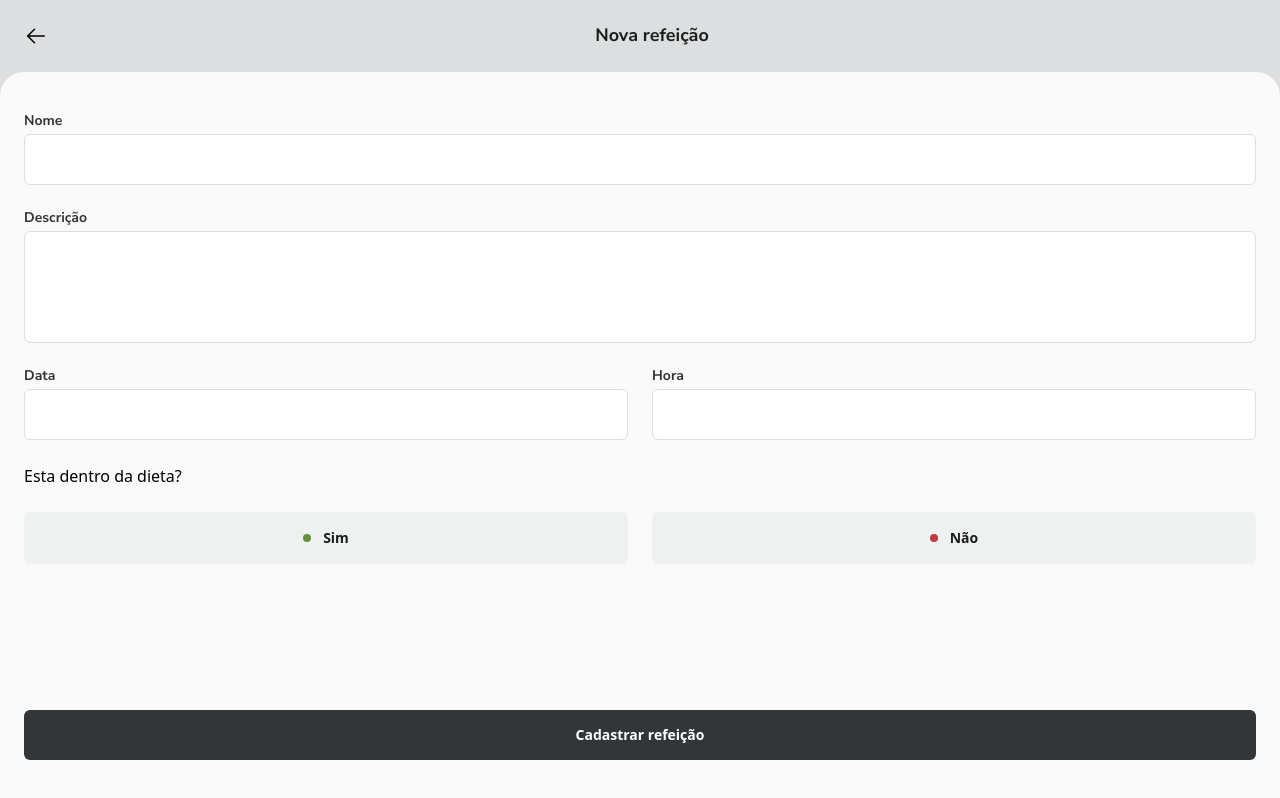
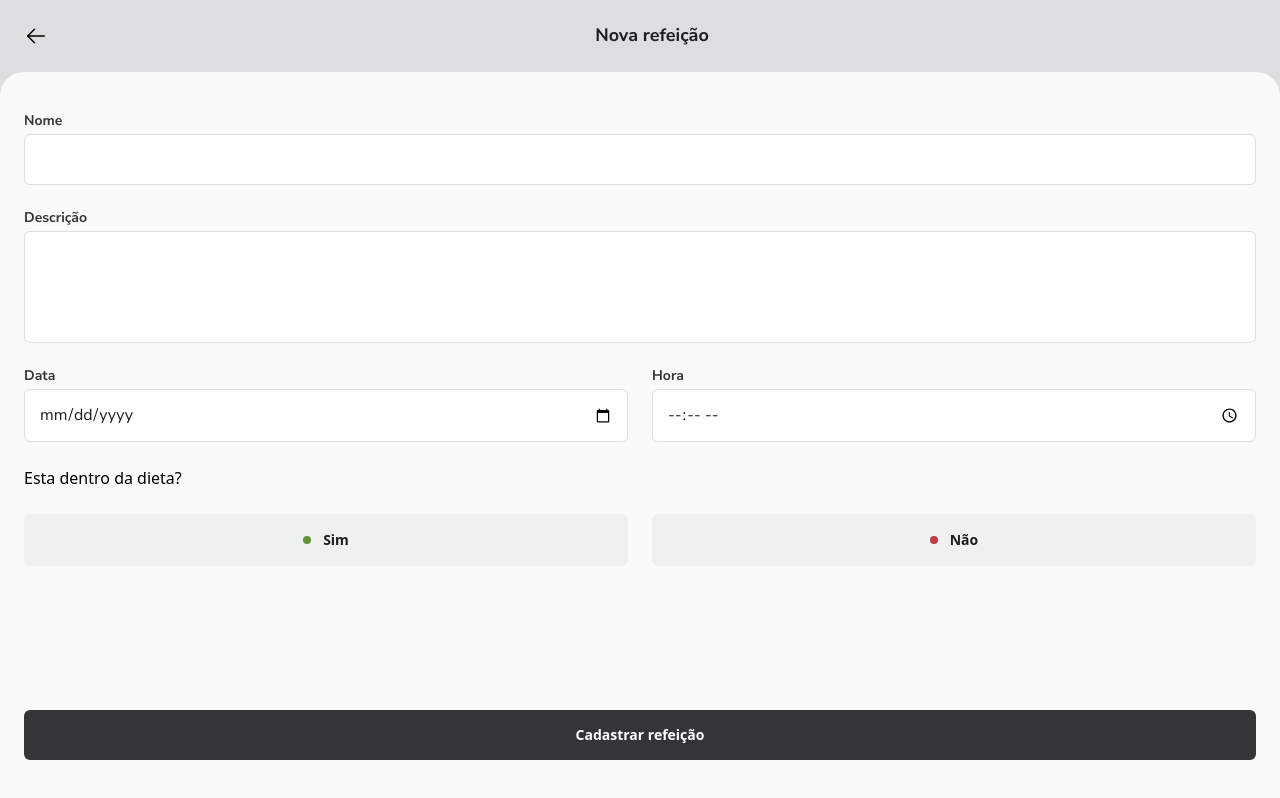
Before and after one commit to Du-devBR/daily-diet-web, a React (Vite) app: page /create in a window 1280 px wide. Built offline with nearby package versions, Linux system fonts and the light colour scheme.

Commit message:
feat: refatorado campo de data e hora

```diff
--- a/package.json
+++ b/package.json
@@ -10,6 +10,7 @@
     "preview": "vite preview"
   },
   "dependencies": {
+    "date-fns": "^2.30.0",
     "phosphor-react": "^1.4.1",
     "react": "^18.2.0",
     "react-dom": "^18.2.0",
--- a/src/screens/createMeal/index.tsx
+++ b/src/screens/createMeal/index.tsx
@@ -1,38 +1,94 @@
+
 import {ArrowLeft} from 'phosphor-react'
 import { useState } from 'react';
+import { Link } from 'react-router-dom';
+import { formattedDate } from '../../util/formatDate';
+interface IMeal {
+  name: string,
+  description: string,
+  data?: string,
+  hour?: string
+  isDiet: boolean | null,
+  createdAt: Date
+}
+
 export function CreateMeal() {
+  const [isDiet, setIsDiet] = useState<boolean | null>(null)
 
-  const [isDiet, setIsDiet] = useState<boolean | null>(null)
+  const [formMeal, setFormMeal] = useState<IMeal>({
+    name: '',
+    description: '',
+    data: '',
+    hour: '',
+    createdAt: new Date(),
+    isDiet: isDiet
+  })
+
+  const handleRegisterNewMeal = (event: React.FormEvent) =>{
+    event.preventDefault()
+    const { data, hour } = formMeal;
+    if(data && hour){
+      setFormMeal({
+        ...formMeal,
+        createdAt: formattedDate(data, hour)
+      })
+
+      console.log(formMeal);
+    }
+
+  }
 
   //Aqui podemos definir um active no fomulario de seleção e ja podemos capturar o valor do iddiet para adiciona no submit
   const handleActive = (valor: boolean) =>{
     setIsDiet(valor)
-    console.log(valor);
+    setFormMeal({
+      ...formMeal,
+      isDiet: valor,
+    })
 
   }
   return (
     <div className=" bg-BaseGray500">
       <header className='flex items-start w-full text-center p-6'>
-        <ArrowLeft className=' w-6 h-6'/>
+        <Link to={"/"}><ArrowLeft className=' w-6 h-6'/></Link>
         <h1 className=' text-titleS text-BaseGray100 font-nunito m-auto'>Nova refeição</h1>
       </header>
-      <form className=' flex flex-col gap-6 w-full calc-manege-height px-6 py-10 bg-BaseGray700 rounded-t-3xl'>
+      <form
+        onSubmit={handleRegisterNewMeal}
+        className=' flex flex-col gap-6 w-full calc-manege-height px-6 py-10 bg-BaseGray700 rounded-t-3xl'>
         <div className='flex flex-col gap-1 w-full'>
           <label className=' text-titleXS text-BaseGray200 font-nunito' htmlFor="">Nome</label>
-          <input className=' w-full p-3.5 border border-BaseGray500 rounded-md text-bodyM text-BaseGray100 font-nunito' type="text" />
+          <input
+            className=' w-full p-3.5 border border-BaseGray500 rounded-md text-bodyM text-BaseGray100 font-nunito' type="text"
+            value={formMeal.name}
+            onChange={(event) => setFormMeal({...formMeal, name: event.target.value})}
+          />
         </div>
         <div className='flex flex-col gap-1 w-full'>
           <label className=' text-titleXS text-BaseGray200 font-nunito' htmlFor="">Descrição</label>
-          <input className=' w-full p-3.5 h-28 border border-BaseGray500 rounded-md text-bodyM text-BaseGray100 font-nunito' type="text" />
+          <input
+            className=' w-full p-3.5 h-28 border border-BaseGray500 rounded-md text-bodyM text-BaseGray100 font-nunito' type="text"
+            value={formMeal.description}
+            onChange={(event) => setFormMeal({...formMeal, description: event.target.value})}
+          />
         </div>
         <div className='flex gap-6'>
           <div className='flex flex-col gap-1 w-full'>
             <label className=' text-titleXS text-BaseGray200 font-nunito' htmlFor="">Data</label>
-            <input className=' w-full p-3.5 border border-BaseGray500 rounded-md text-bodyM text-BaseGray100 font-nunito' type="text" />
+            <input
+              value={formMeal.data}
+              className=' w-full p-3.5 border border-BaseGray500 rounded-md text-bodyM text-BaseGray100 font-nunito' type="date"
+              onChange={(event) => setFormMeal({...formMeal, data: event.target.value})}
+              min={new Date().toISOString().split('T')[0]}
+            />
           </div>
           <div className='flex flex-col gap-1 w-full'>
             <label className=' text-titleXS text-BaseGray200 font-nunito' htmlFor="">Hora</label>
-            <input className=' w-full p-3.5 border border-BaseGray500 rounded-md text-bodyM text-BaseGray100 font-nunito' type="text" />
+            <input
+              value={formMeal.hour}
+              className=' w-full p-3.5 border border-BaseGray500 rounded-md text-bodyM text-BaseGray100 font-nunito' type="time"
+              onChange={(event) => setFormMeal({...formMeal, hour: event.target.value})}
+            />
           </div>
         </div>
         <div className='flex flex-col gap-6'>
@@ -50,7 +106,7 @@ export function CreateMeal() {
             </button>
           </div>
         </div>
-        <button type='button'className='active-solid-button mt-auto w-full'>Cadastrar refeição</button>
+        <button type='submit'className='active-solid-button mt-auto w-full'>Cadastrar refeição</button>
       </form>
     </div>
   );
--- /dev/null
+++ b/src/util/formatDate.ts
@@ -0,0 +1,7 @@
+import { parse } from "date-fns";
+
+export function formattedDate(data: string, hour: string){
+  const dataString = `${data} ${hour}`;
+  return parse(dataString, 'yyyy-MM-dd HH:mm', new Date());
+
+}
```
Also changed, not shown: 1 other file (tests, documents, lock files or other folders).
